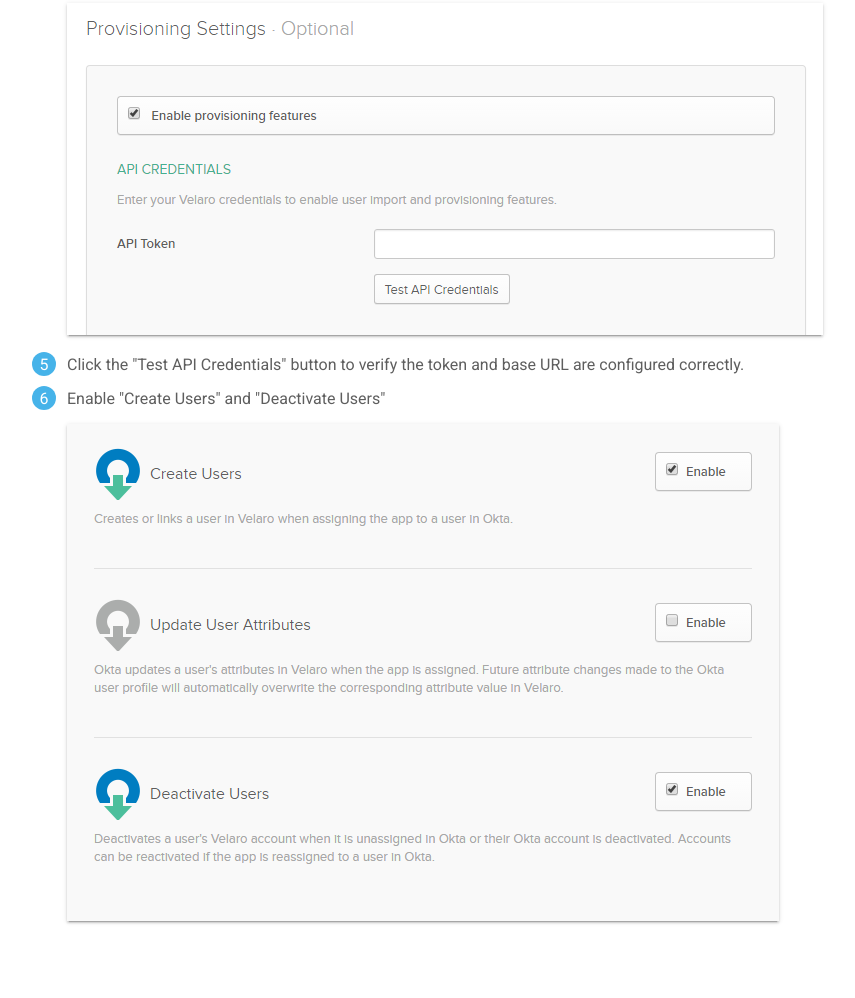
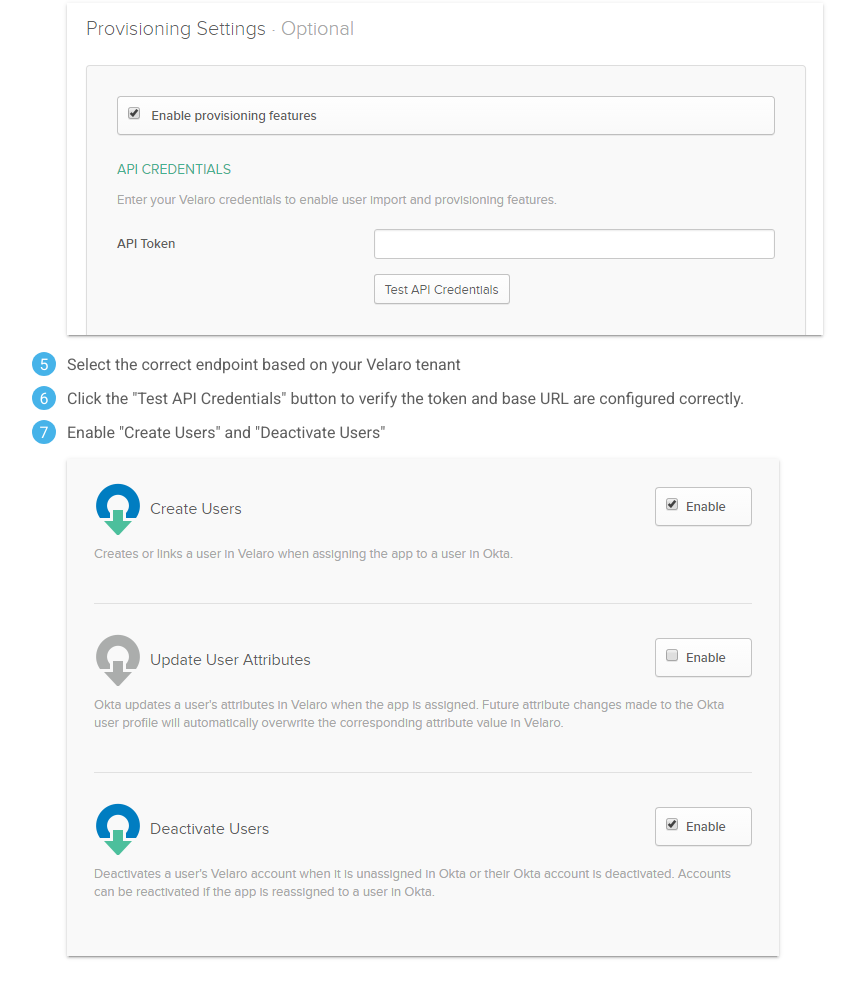
Before and after one commit to velaro/okta-guides, a plain HTML site: page provisioning.html in a window 1280 px wide. Shown: the part 1029-2027 px from the top of the page, without its empty margins (128-983 px from the left). Drawn offline with nearby package versions, Linux system fonts and the light colour scheme.

Commit message:
Update provisioning.html

```diff
--- a/provisioning.html
+++ b/provisioning.html
@@ -53,6 +53,9 @@
           <p>Enable provisioning features, and paste the API Token into the Provisioning settings in Okta.</p>
           <p><img src="images/scim02.png"></p>
         </li>
+        <li>
+          <p>Select the correct endpoint based on your Velaro tenant</p>
+        </li>
         <li><p>Click the "Test API Credentials" button to verify the token and base URL are configured correctly.</p></li>
         <li>
           <p>Enable "Create Users" and "Deactivate Users"</p>
```
